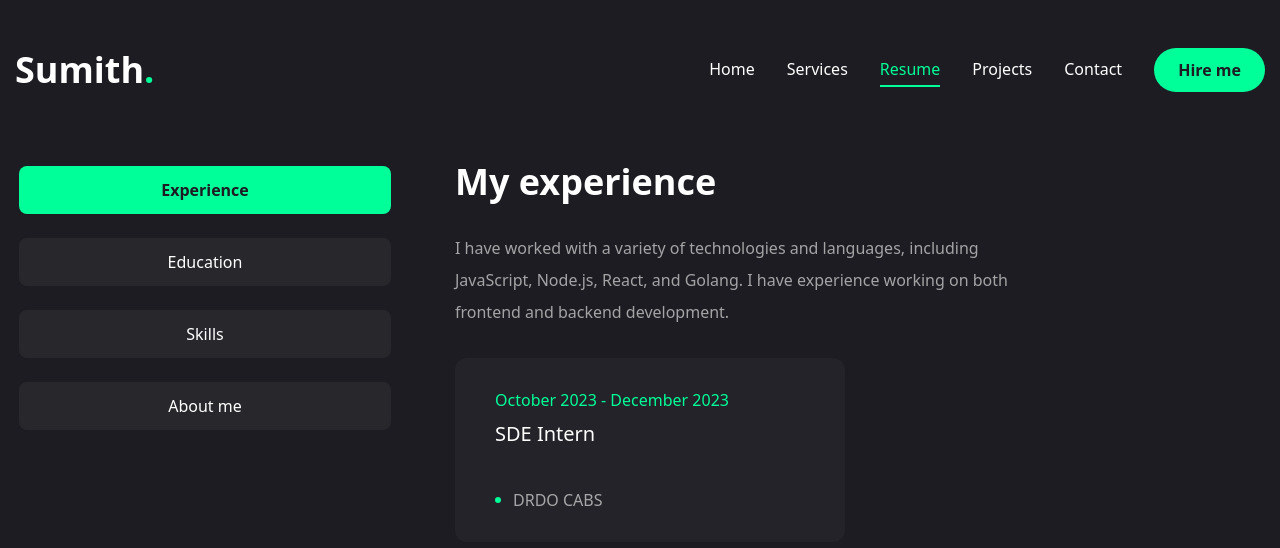
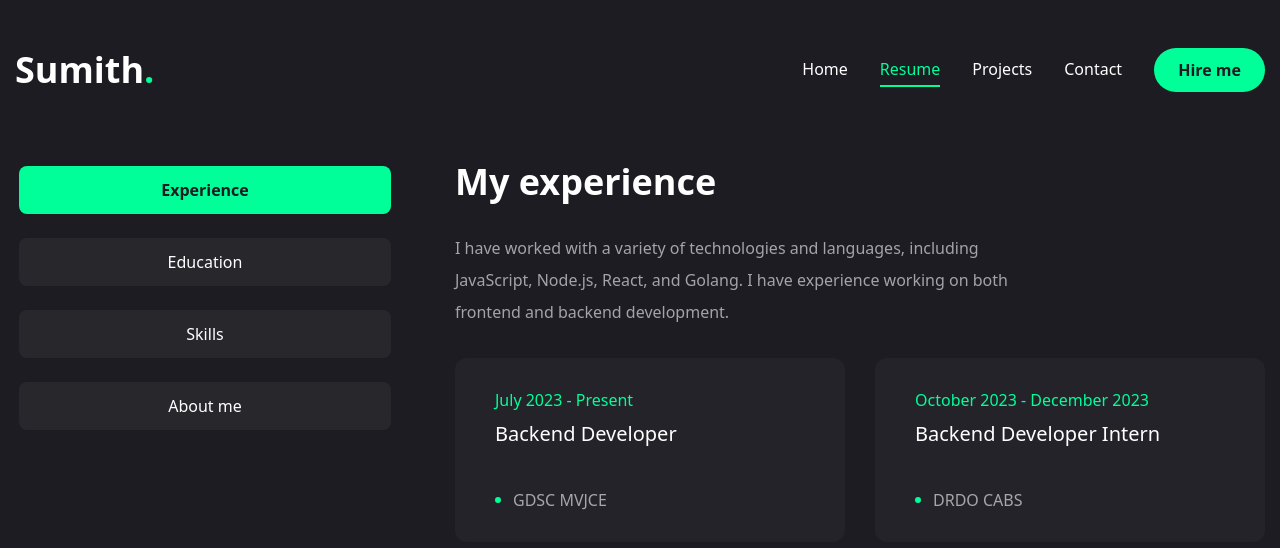
Before and after one commit to Vector-ops/portfoliov3, a Next.js app: page /resume in a window 1280 px wide. Shown: the top 548 px of the page. Built offline with nearby package versions, Linux system fonts and the light colour scheme.

Commit message:
chore: add data

```diff
--- a/data/index.js
+++ b/data/index.js
@@ -1,11 +1,14 @@
 import { BiLogoPostgresql } from "react-icons/bi";
 import {
 	FaCss3,
+	FaEnvelope,
 	FaGithub,
 	FaHtml5,
 	FaJs,
 	FaLinkedin,
+	FaMapMarkerAlt,
 	FaNodeJs,
+	FaPhoneAlt,
 	FaReact,
 } from "react-icons/fa";
 import { FaDocker, FaGolang, FaJava, FaSass } from "react-icons/fa6";
@@ -23,10 +26,10 @@ export const links = [
 		name: "home",
 		path: "/",
 	},
-	{
-		name: "services",
-		path: "/services",
-	},
+	// {
+	// 	name: "services",
+	// 	path: "/services",
+	// },
 	{
 		name: "resume",
 		path: "/resume",
@@ -54,16 +57,16 @@ export const socials = [
 
 export const stats = [
 	{
-		num: 12,
-		text: "Years of Experience",
+		num: 1,
+		text: "Year of Experience",
 	},
 	{
-		num: 100,
+		num: 10,
 		text: "Projects Completed",
 	},
 
 	{
-		num: 8,
+		num: 3,
 		text: "Technologies mastered",
 	},
 
@@ -107,7 +110,7 @@ export const services = [
 export const about = {
 	title: "About me",
 	description:
-		"I am a backend developer. I have worked with a variety of technologies and languages, including JavaScript, Node.js, React, and Golang. I am passionate about coding and love to learn new things. I am always looking for new challenges and opportunities to grow as a developer.",
+		"I've developed and optimized various backend solutions, designed RESTful APIs, and worked with databases like MySQL and MongoDB. I'm a problem solver with a keen analytical mindset, always eager to learn new technologies and improve my skills. My goal is to apply my knowledge to real-world applications, contributing to innovative projects and growing as a backend developer.",
 	info: [
 		{
 			fieldName: "Name",
@@ -151,8 +154,13 @@ export const experience = {
 		"I have worked with a variety of technologies and languages, including JavaScript, Node.js, React, and Golang. I have experience working on both frontend and backend development.",
 	items: [
 		{
+			company: "GDSC MVJCE",
+			position: "Backend Developer",
+			duration: "July 2023 - Present",
+		},
+		{
 			company: "DRDO CABS",
-			position: "SDE Intern",
+			position: "Backend Developer Intern",
 			duration: "October 2023 - December 2023",
 		},
 	],
@@ -211,10 +219,6 @@ export const skills = {
 			name: "Java",
 		},
 		{
-			icon: <FaSass />,
-			name: "Sass",
-		},
-		{
 			icon: <SiCplusplus />,
 			name: "C++",
 		},
@@ -260,7 +264,13 @@ export const projects = [
 				name: "Next.js",
 			},
 			{
-				name: "Tailwind CSS",
+				name: "Framer Motion",
+			},
+			{
+				name: "Postgres",
+			},
+			{
+				name: "Prisma",
 			},
 		],
 		image: "/assets/projects/thumb1.png",
@@ -314,3 +324,16 @@ export const projects = [
 		github: "https://github.com/Vector-ops/portfoliov3",
 	},
 ];
+
+export const info = [
+	{
+		icon: <FaEnvelope />,
+		title: "Email",
+		description: "sumith2827@gmail.com",
+	},
+	{
+		icon: <FaMapMarkerAlt />,
+		title: "Address",
+		description: "Bangalore, India",
+	},
+];
```
